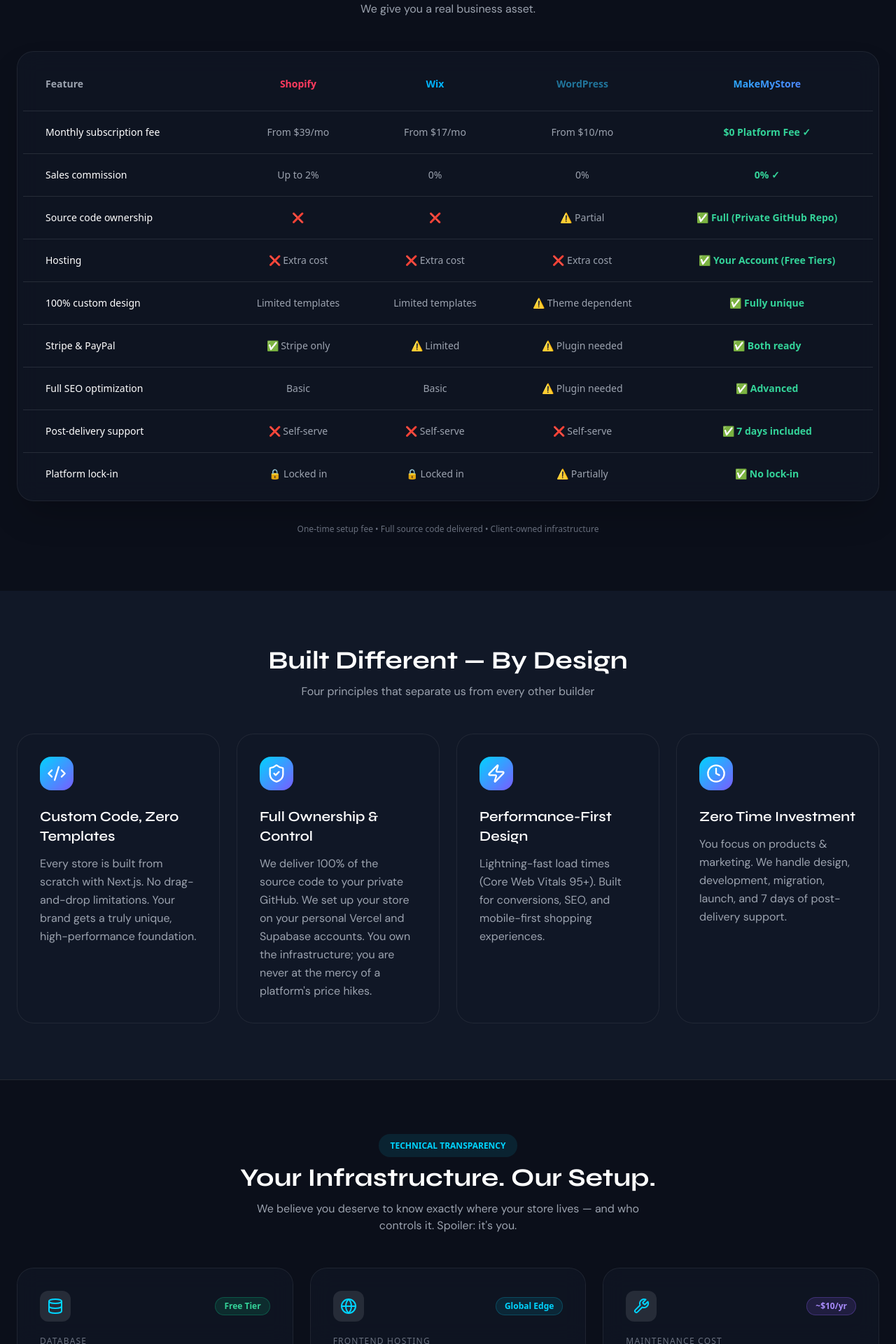
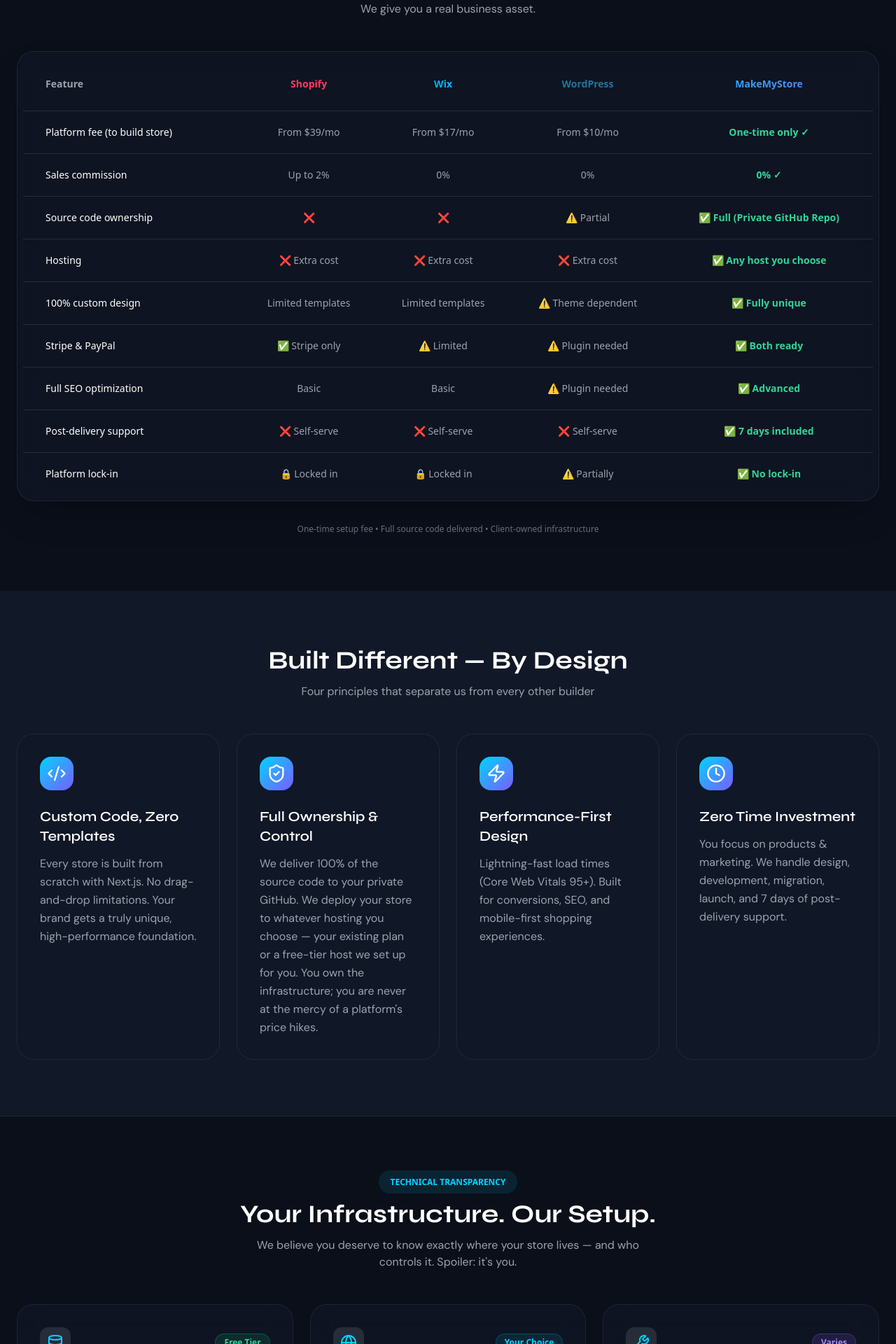
Before and after one commit to aliimranrauf-oss/CLAUDE_NEXTJS, a Next.js app: page /about in a window 1280 px wide. Shown: the part 880-2800 px from the top of the page at 70% size. Built offline with nearby package versions, Linux system fonts and the light colour scheme.

Commit message:
Update page.tsx

```diff
--- a/app/about/page.tsx
+++ b/app/about/page.tsx
@@ -7,21 +7,21 @@
 export const metadata: Metadata = {
   title: 'About MakeMyStore — Custom Next.js Ecommerce, You Own Everything',
   description:
-    'MakeMyStore builds custom Next.js ecommerce stores with full source-code ownership. You keep your Vercel & Supabase accounts. Zero platform fees. One-time setup. Migrate from Shopify or Wix in days.',
+    'MakeMyStore builds custom Next.js ecommerce stores with full source-code ownership. Deploy to any hosting you choose. One-time build fee. Migrate from Shopify or Wix in days.',
   keywords: [
     'custom ecommerce store Pakistan',
     'Next.js ecommerce development',
     'Shopify migration',
     'Wix migration',
     'full ownership ecommerce',
-    'self-hosted store Vercel Supabase',
-    'no monthly fees ecommerce',
+    'own your ecommerce hosting',
+    'one-time build fee ecommerce',
     'MakeMyStore',
   ],
   openGraph: {
     title: 'MakeMyStore — Own Your Store, Own Your Future',
     description:
-      'Custom-coded Next.js ecommerce. One-time setup. Full code ownership. No platform fees ever. Hosted on your own Vercel & Supabase.',
+      'Custom-coded Next.js ecommerce. One-time build fee. Full code ownership. No subscription to us. Deployed to any hosting you choose.',
     url: 'https://makemystore.dev/about',
     siteName: 'MakeMyStore',
     type: 'website',
@@ -31,7 +31,7 @@
     card: 'summary_large_image',
     title: 'MakeMyStore — Own Your Store, Own Your Future',
     description:
-      'Custom Next.js ecommerce. One-time setup. Full code ownership. No platform fees. Hosted on your Vercel & Supabase.',
+      'Custom Next.js ecommerce. One-time build fee. Full code ownership. Deployed to any hosting you choose.',
   },
   alternates: {
     canonical: 'https://makemystore.dev/about',
@@ -44,18 +44,18 @@
 }
 
 const WHATSAPP_MSG = encodeURIComponent(
-  "Hi Imran, I read the About page. I'm interested in the Ownership model and want to migrate my store/build a new one. Can you explain the Vercel/Supabase setup?"
+  "Hi Imran, I read the About page. I'm interested in the Ownership model and want to migrate my store/build a new one. Can you explain the hosting setup?"
 )
 const WHATSAPP_URL = `https://wa.me/923001234567?text=${WHATSAPP_MSG}` // ← replace number
 
 export default function AboutPage() {
   const comparisonData = [
     {
-      feature: 'Monthly subscription fee',
+      feature: 'Platform fee (to build store)',
       shopify: 'From $39/mo',
       wix: 'From $17/mo',
       wordpress: 'From $10/mo',
-      us: '$0 Platform Fee ✓',
+      us: 'One-time only ✓',
       usColor: 'text-emerald-400',
     },
     {
@@ -79,7 +79,7 @@
       shopify: '❌ Extra cost',
       wix: '❌ Extra cost',
       wordpress: '❌ Extra cost',
-      us: '✅ Your Account (Free Tiers)',
+      us: '✅ Any host you choose',
       usColor: 'text-emerald-400',
     },
     {
@@ -133,7 +133,7 @@
     {
       icon: ShieldCheck,
       title: 'Full Ownership & Control',
-      desc: 'We deliver 100% of the source code to your private GitHub. We set up your store on your personal Vercel and Supabase accounts. You own the infrastructure; you are never at the mercy of a platform\'s price hikes.',
+      desc: 'We deliver 100% of the source code to your private GitHub. We deploy your store to whatever hosting you choose — your existing plan or a free-tier host we set up for you. You own the infrastructure; you are never at the mercy of a platform\'s price hikes.',
     },
     {
       icon: Zap,
@@ -151,25 +151,25 @@
     {
       icon: Database,
       label: 'Database',
-      name: 'Supabase (Your Account)',
-      detail: 'Free tier covers up to 50,000 monthly active users. Your data, your keys, your control.',
+      name: 'Supabase (or your existing backend)',
+      detail: 'We use Supabase by default — free tier covers up to 50,000 monthly active users — or connect to whatever backend you already run. Your data, your keys, your control.',
       badge: 'Free Tier',
       badgeColor: 'bg-emerald-500/15 text-emerald-400 border-emerald-500/30',
     },
     {
       icon: Globe,
       label: 'Frontend Hosting',
-      name: 'Vercel (Your Account)',
-      detail: 'Global Edge Network with 99.99% uptime. We deploy under your Vercel account — not ours.',
-      badge: 'Global Edge',
+      name: 'Any Host You Choose',
+      detail: 'Deploy to your existing hosting (Hostinger, GoDaddy, etc.) or a free-tier host like Vercel with a global edge network — we set it up under your account, not ours.',
+      badge: 'Your Choice',
       badgeColor: 'bg-[#00d4ff]/10 text-[#00d4ff] border-[#00d4ff]/20',
     },
     {
       icon: Wrench,
-      label: 'Maintenance Cost',
-      name: 'Domain Renewal Only',
-      detail: 'No hidden monthly maintenance fees. The only recurring cost you pay is your domain (~$10–15/yr).',
-      badge: '~$10/yr',
+      label: 'Ongoing Costs',
+      name: 'Depends On Your Host',
+      detail: 'If you use a free-tier host, your only recurring cost is usually your domain (~$10–15/yr). If you use paid hosting you already have, that provider bills you directly — never us.',
+      badge: 'Varies',
       badgeColor: 'bg-violet-500/15 text-violet-400 border-violet-500/30',
     },
   ]
@@ -209,8 +209,8 @@
                 className="max-w-2xl text-base sm:text-lg text-gray-300 mb-10"
                 style={{ fontFamily: 'DM Sans, sans-serif' }}
               >
-                Custom-coded from scratch with Next.js, Vercel &amp; Supabase.<br />
-                <strong className="text-white">One-time Setup. Full Code Ownership. Zero Platform Fees.</strong>
+                Custom-coded from scratch with Next.js, deployed to any hosting you choose.<br />
+                <strong className="text-white">One-Time Build Fee. Full Code Ownership. No Subscription To Us.</strong>
               </p>
 
               <div className="flex flex-wrap gap-4 justify-center">
@@ -433,7 +433,7 @@
                 style={{ fontFamily: 'DM Sans, sans-serif' }}
               >
                 <span className="text-[#00d4ff] font-semibold">Bottom line:</span> Once we hand over your
-                store, you log into <strong>your</strong> Supabase and <strong>your</strong> Vercel directly. We
+                store, you log into <strong>your own</strong> hosting and backend accounts directly. We
                 have zero access. You are never dependent on us to keep your store online.
               </p>
             </div>
@@ -472,8 +472,8 @@
                     >
                       <span className="text-[#00d4ff] font-semibold">From Rental → Ownership.</span>{' '}
                       When we migrate you from Shopify or Wix, we don&apos;t just move products. We move you from
-                      a <em>Rental</em> model to an <em>Ownership</em> model. Your database (Supabase) and frontend
-                      (Vercel) belong to you from day one — not us, not a platform.
+                      a <em>Rental</em> model to an <em>Ownership</em> model. Your database and frontend hosting
+                      belong to you from day one — not us, not a platform.
                     </p>
                   </div>
 
```
